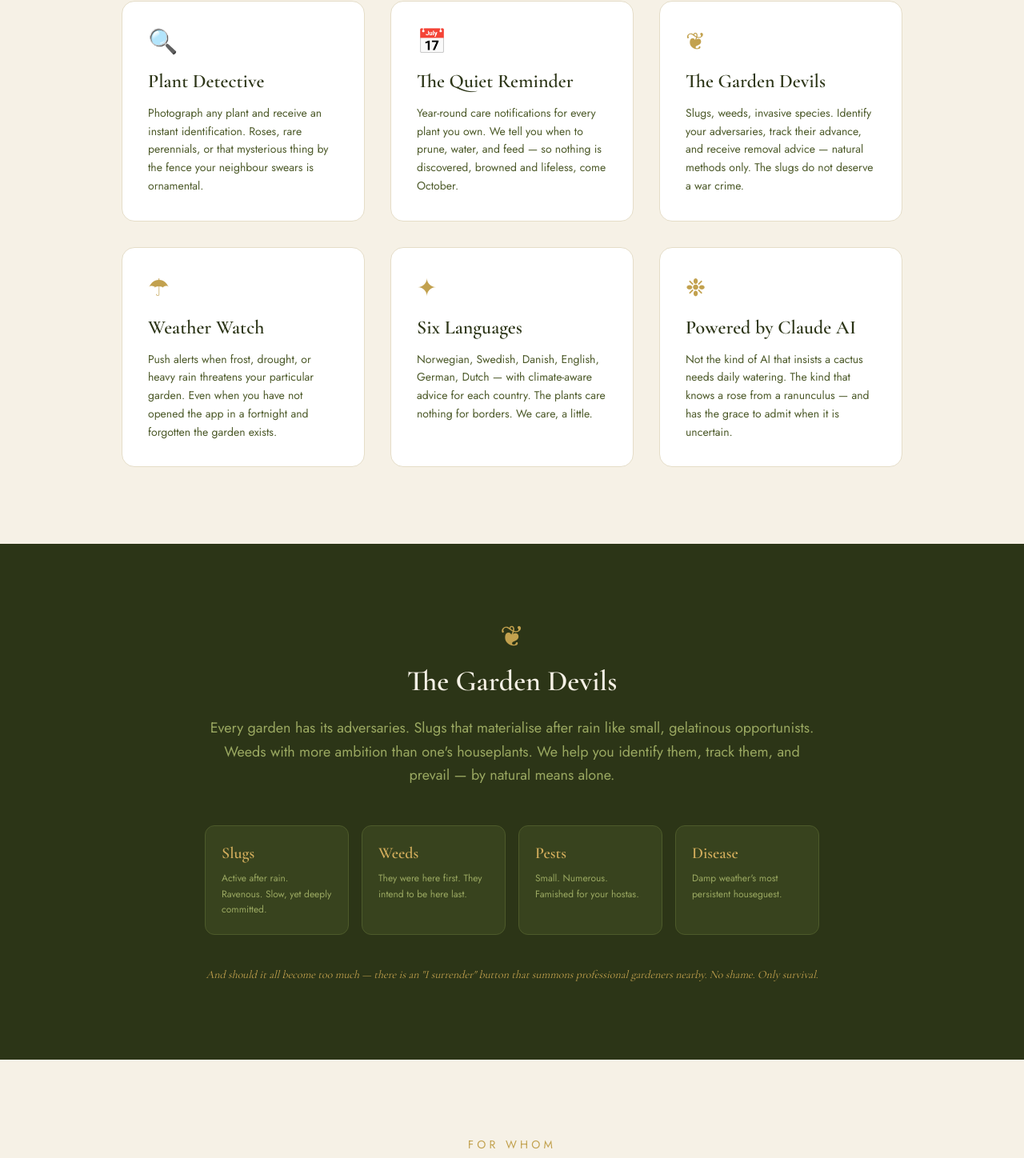
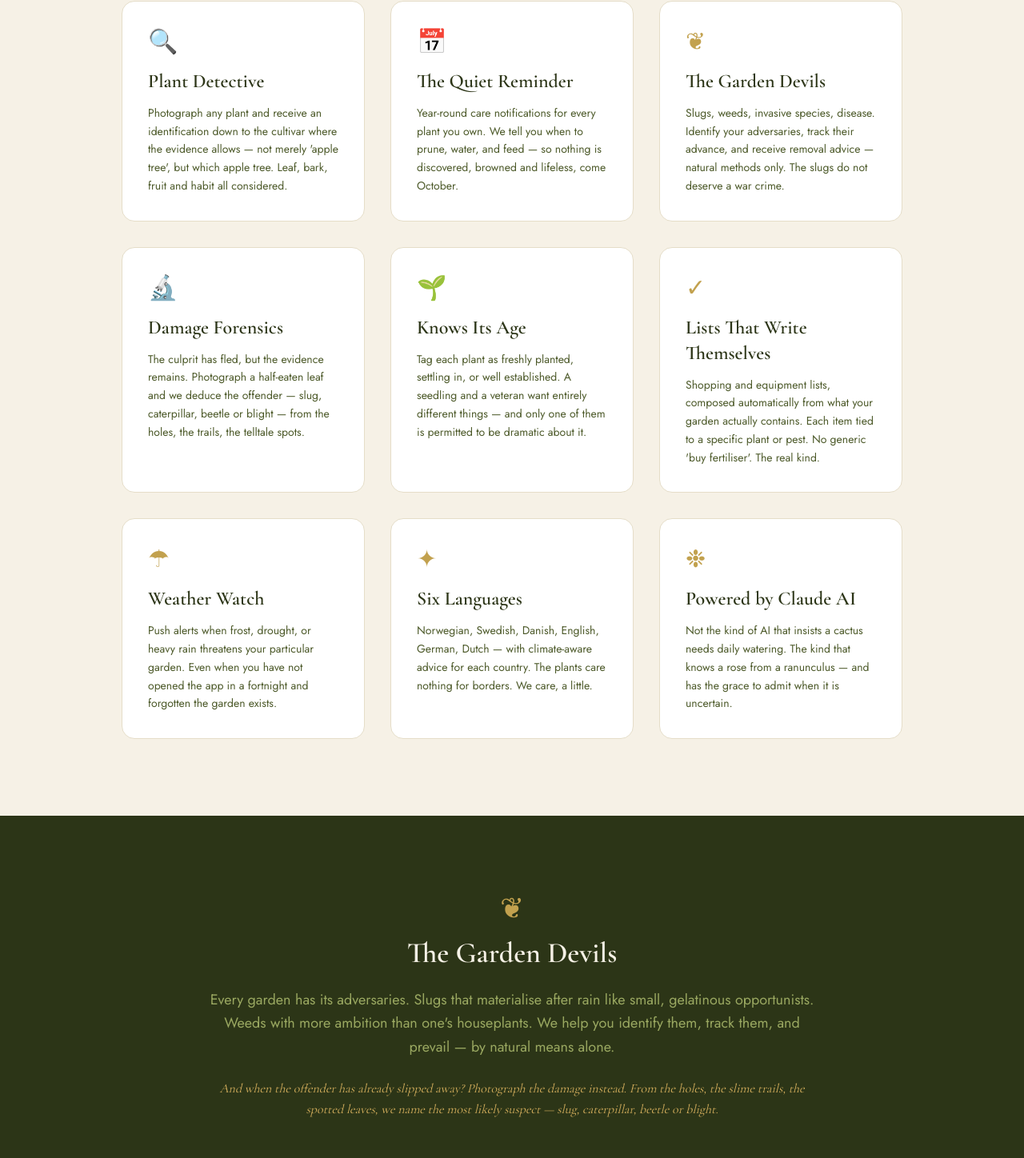
Before and after one commit to magnusbjelkerud/garden-me-web, a Next.js app: page / in a window 1280 px wide. Shown: the part 1580-3028 px from the top of the page at 80% size. Built offline with nearby package versions, Linux system fonts and the light colour scheme.

Commit message:
Update site with damage forensics, age tagging, auto lists, cultivar precision

```diff
--- a/app/page.tsx
+++ b/app/page.tsx
@@ -7,7 +7,7 @@ export default function Home() {
     {
       icon: "🔍",
       title: "Plant Detective",
-      desc: "Photograph any plant and receive an instant identification. Roses, rare perennials, or that mysterious thing by the fence your neighbour swears is ornamental.",
+      desc: "Photograph any plant and receive an identification down to the cultivar where the evidence allows — not merely 'apple tree', but which apple tree. Leaf, bark, fruit and habit all considered.",
     },
     {
       icon: "📅",
@@ -17,7 +17,22 @@ export default function Home() {
     {
       icon: "❦",
       title: "The Garden Devils",
-      desc: "Slugs, weeds, invasive species. Identify your adversaries, track their advance, and receive removal advice — natural methods only. The slugs do not deserve a war crime.",
+      desc: "Slugs, weeds, invasive species, disease. Identify your adversaries, track their advance, and receive removal advice — natural methods only. The slugs do not deserve a war crime.",
+    },
+    {
+      icon: "🔬",
+      title: "Damage Forensics",
+      desc: "The culprit has fled, but the evidence remains. Photograph a half-eaten leaf and we deduce the offender — slug, caterpillar, beetle or blight — from the holes, the trails, the telltale spots.",
+    },
+    {
+      icon: "🌱",
+      title: "Knows Its Age",
+      desc: "Tag each plant as freshly planted, settling in, or well established. A seedling and a veteran want entirely different things — and only one of them is permitted to be dramatic about it.",
+    },
+    {
+      icon: "✓",
+      title: "Lists That Write Themselves",
+      desc: "Shopping and equipment lists, composed automatically from what your garden actually contains. Each item tied to a specific plant or pest. No generic 'buy fertiliser'. The real kind.",
     },
     {
       icon: "☂",
@@ -154,10 +169,14 @@ export default function Home() {
         <div className="max-w-3xl mx-auto text-center">
           <div className="text-4xl mb-4" style={{ color: "#c2a14e" }}>❦</div>
           <h2 style={serif} className="text-4xl font-semibold mb-6">The Garden Devils</h2>
-          <p className="text-lg mb-12 leading-relaxed" style={{ color: "#9aa861" }}>
+          <p className="text-lg mb-6 leading-relaxed" style={{ color: "#9aa861" }}>
             Every garden has its adversaries. Slugs that materialise after rain like small, gelatinous opportunists.
             Weeds with more ambition than one&apos;s houseplants. We help you identify them, track them, and prevail —
             by natural means alone.
+          </p>
+          <p className="text-base mb-12 leading-relaxed italic" style={{ ...serif, color: "#d2ad5c" }}>
+            And when the offender has already slipped away? Photograph the damage instead. From the holes, the slime trails,
+            the spotted leaves, we name the most likely suspect — slug, caterpillar, beetle or blight.
           </p>
           <div className="grid grid-cols-2 md:grid-cols-4 gap-4 text-left">
             {[
```
